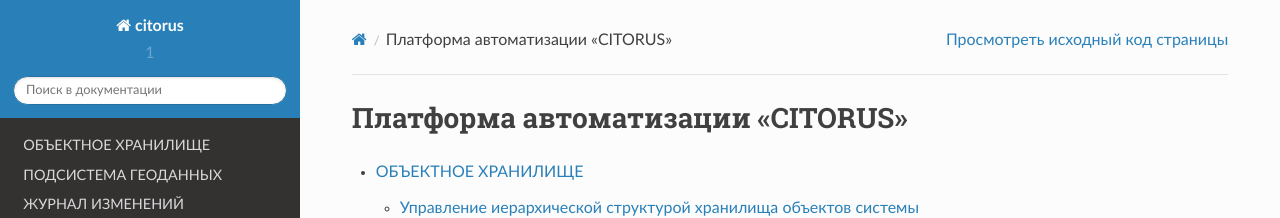
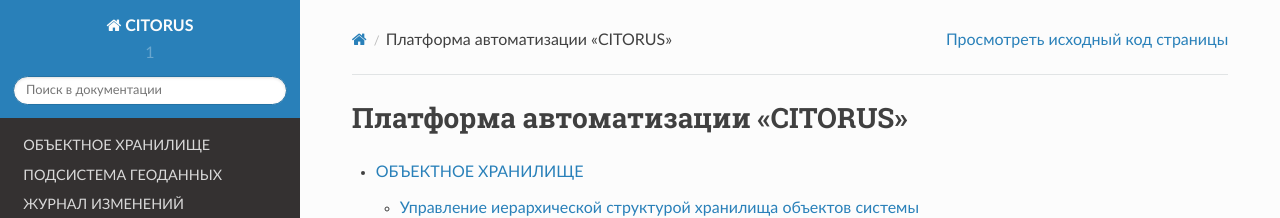
Before and after one commit to citoruspm/citorus, a Sphinx documentation site: the page built from source/index.rst, in a window 1280 px wide. Shown: the top 218 px of the page. Built offline with Sphinx 7.4.7 and the Read the Docs theme 2.0.0, drawn with Linux system fonts in a browser that asks for light colours; formulas are drawn with MathJax 3.

```diff
--- a/source/conf.py
+++ b/source/conf.py
@@ -50,7 +50,7 @@ source_suffix = '.rst'
 master_doc = 'index'
 
 # General information about the project.
-project = u'citorus'
+project = u'CITORUS'
 copyright = u'2017, gileva'
 
 # The version info for the project you're documenting, acts as replacement for
```
